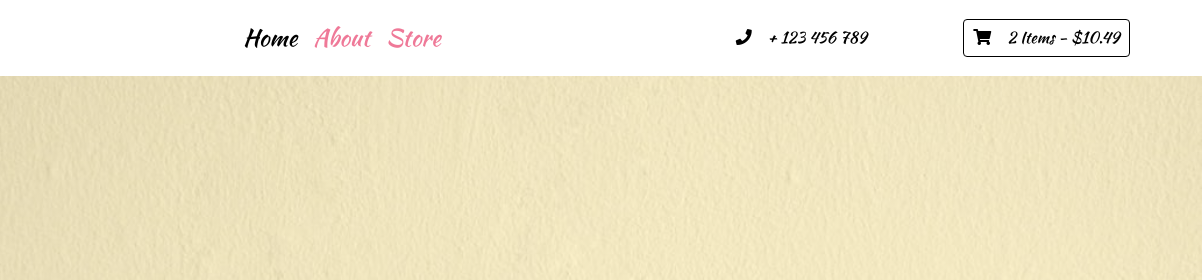
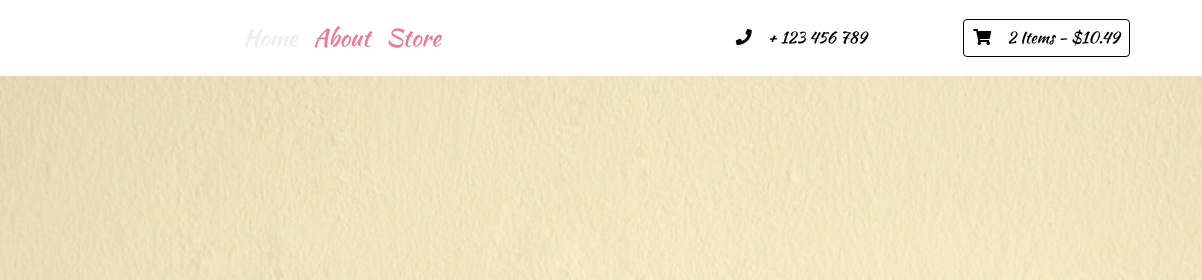
Before and after one commit to Samhan097/grocery-cart-project-main, a plain HTML site: page index.html in a window 1280 px wide. In both pictures the pointer is over the link "Home". Shown: the top 280 px of the page, 78-1280 px from the left. Drawn offline with Linux system fonts and the light colour scheme.

Commit message:
Change color

```diff
--- a/css/style.css
+++ b/css/style.css
@@ -28,7 +28,7 @@ body {
   transition: all 0.5s ease-in-out;
 }
 .nav-link:hover {
-  color: var(--mainBlack);
+  color: var(--mainGrey);
 }
 /* end of nav links */
 /* info icons */
```
